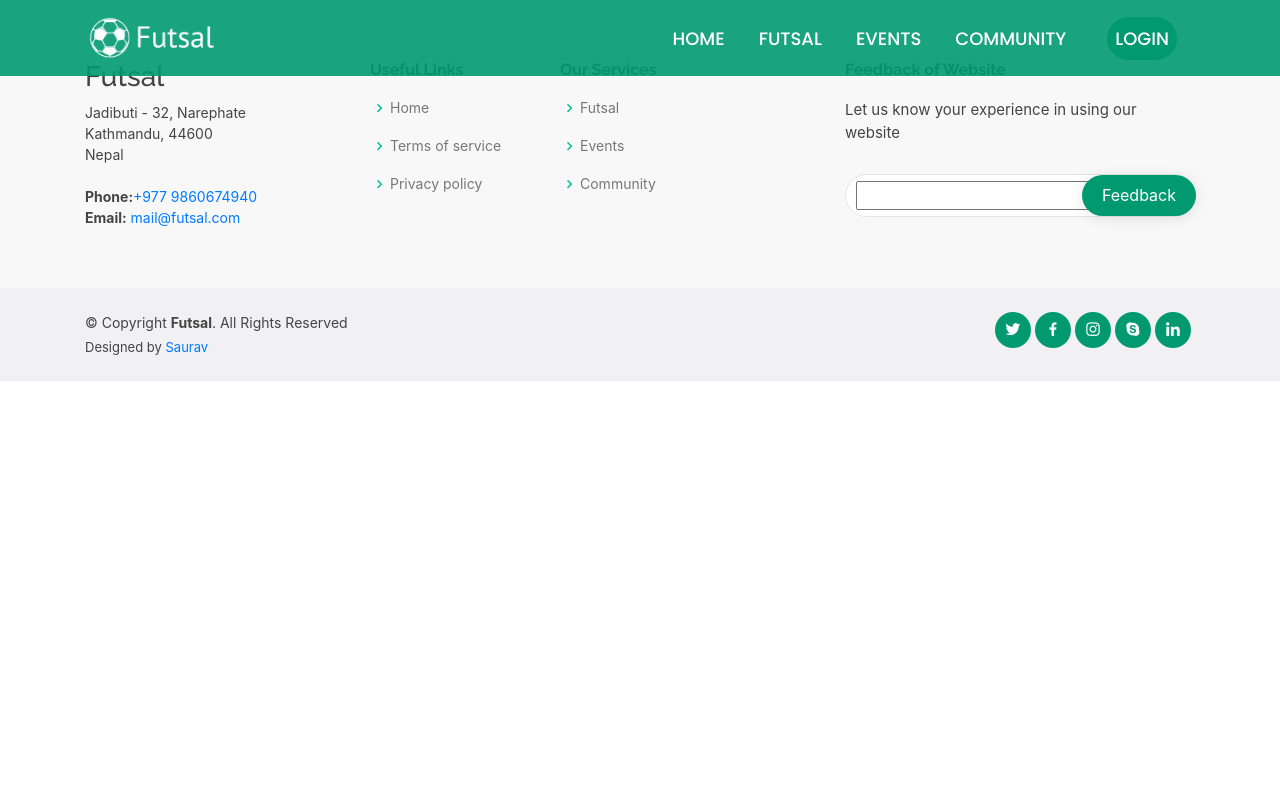
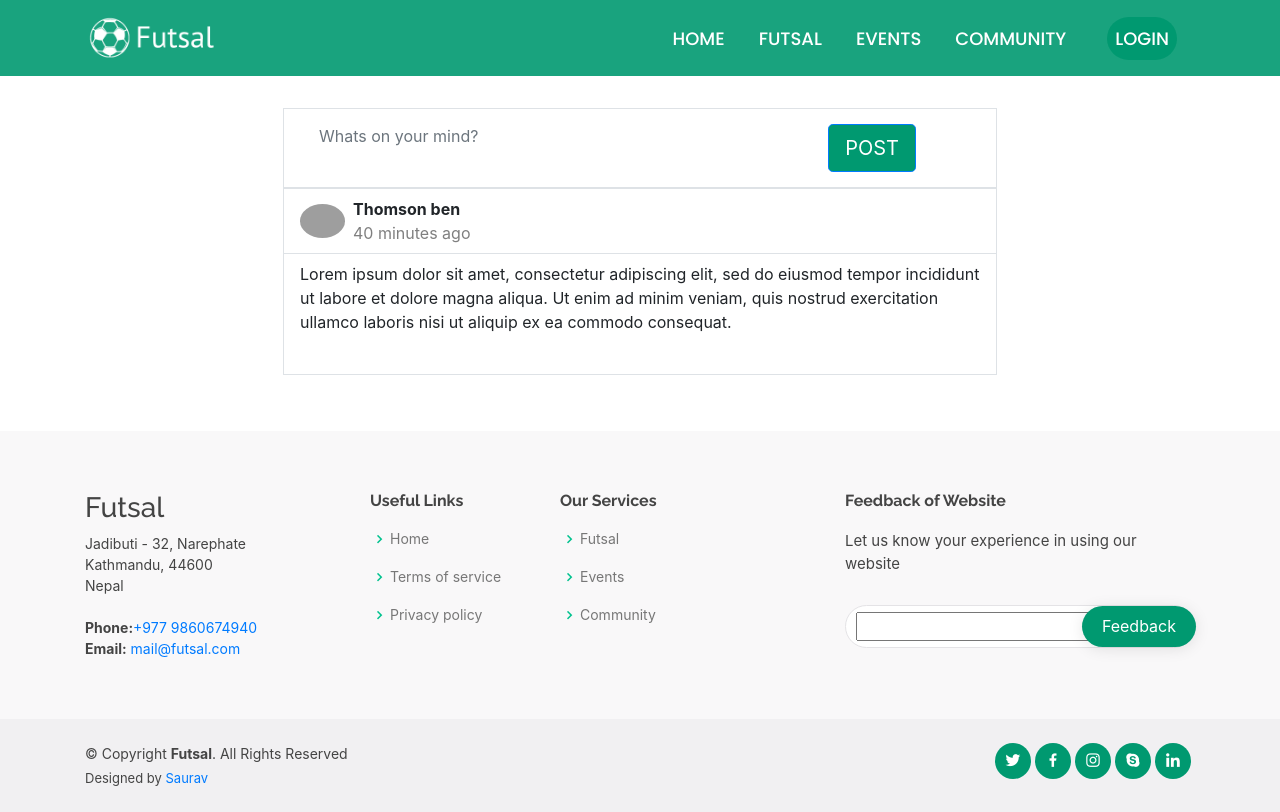
Before and after one commit to pSaurav10/FutsalFrontend, a React (Create React App) app: page /Community in a window 1280 px wide. Built offline with nearby package versions, Linux system fonts and the light colour scheme; grey boxes are pictures that could not be loaded.

Commit message:
Community post insert

```diff
--- a/src/App.css
+++ b/src/App.css
@@ -1212,3 +1212,8 @@ section {
 .form-group .btn:hover {
   background:#00664b;
 }
+
+
+.posts{
+  margin-top: 100px !important;
+}
--- a/src/Body/Body.js
+++ b/src/Body/Body.js
@@ -9,6 +9,7 @@ import FutsalRegister from './Futsal/FutsalRegister';
 import EventPage from './Event/Event';
 import EventDetail from './Event/EventDetail';
 import EventRegister from './Event/EventRegister';
+import Community from './Community/Community';
 
 class Body extends Component {
     render() {
@@ -18,6 +19,7 @@ class Body extends Component {
                     <Route path="/" exact component={Main}></Route>
                     <Route path="/Futsal" exact component={FutsalPage}></Route>
                     <Route path="/Event" exact component={EventPage}></Route>
+                    <Route path="/Community" exact component={Community}></Route>
                     <Route path='/register' exact component={Register}></Route>
                     <Route path="/login" exact component={Login}></Route>
                     <Route path="/futsal/fetch/:id" exact component={FutsalDetail}></Route>
--- /dev/null
+++ b/src/Body/Community/Community.js
@@ -0,0 +1,67 @@
+import { Component, state, insertPost, postHandler } from "react";
+import { Route, Link } from 'react-router-dom';
+import axios from 'axios';
+
+class Community extends Component {
+    state = {
+        post: "",
+        config : {
+            headers : {'authorization': `Bearer ${localStorage.getItem('token')}`}
+        }
+    }
+    insertPost = (e) => {
+        this.setState({
+            [e.target.name]: e.target.value
+        })
+    }
+
+    postHandler = (e) => {
+        e.preventDefault();
+        axios.post("http://localhost:8080/post/add", this.state,this.state.config)
+        .then((response) => {
+             console.log(response)
+        })
+        .catch((err) => {
+             console.log(err)
+        })
+    }
+    render() {
+        return (
+            <div class="container mt-4 mb-5 ">
+                <div class="d-flex justify-content-center row posts">
+                    <div class="col-md-8">
+                        <div class="feed p-2">
+                            <div class="d-flex flex-row justify-content-between align-items-center p-2 bg-white border">
+
+                                <div class="input-group col-lg-8 mb-4">
+
+                                    <input id="post" type="text" name="post"
+                                    value={this.state.post} onChange={this.insertPost} required
+                                    placeholder="Whats on your mind?" class="form-control bg-white border-0" />
+                                </div>
+                                <div class="form-group col-lg4 mx-auto mb-0">
+                                <button className="btn btn-lg btn-primary btn-block text-uppercase" type="submit" onClick={this.postHandler}>Post</button>
+                                </div>
+                            </div>
+                            <div class="bg-white border">
+                                <div>
+                                    <div class="d-flex flex-row justify-content-between align-items-center p-2 border-bottom">
+                                        <div class="d-flex flex-row align-items-center feed-text px-2"><img class="rounded-circle" src="https://i.imgur.com/aoKusnD.jpg" width="45" />
+                                            <div class="d-flex flex-column flex-wrap ml-2"><span class="font-weight-bold">Thomson ben</span><span class="text-black-50 time">40 minutes ago</span></div>
+                                        </div>
+                                        <div class="feed-icon px-2"><i class="fa fa-ellipsis-v text-black-50"></i></div>
+                                    </div>
+                                </div>
+                                <div class="p-2 px-3"><span>Lorem ipsum dolor sit amet, consectetur adipiscing elit, sed do eiusmod tempor incididunt ut labore et dolore magna aliqua.
+                                    Ut enim ad minim veniam, quis nostrud exercitation ullamco laboris nisi ut aliquip ex ea commodo consequat.</span></div>
+                                <div class="d-flex justify-content-end socials p-2 py-3"><i class="fa fa-thumbs-up"></i><i class="fa fa-comments-o"></i><i class="fa fa-share"></i></div>
+                            </div>
+
+                        </div>
+                    </div>
+                </div>
+            </div>
+        )
+    }
+}
+export default Community;
--- a/src/Body/Event/EventRegister.js
+++ b/src/Body/Event/EventRegister.js
@@ -39,7 +39,7 @@ class EventRegister extends Component {
         data.append('userid', this.state.userid)
         data.append('approve', this.state.approve)
 
-        axios.post("http://localhost:8080/event/add", data)
+        axios.post("http://localhost:8080/event/add", data,this.state.config)
         .then((response)=>{
             console.log(response)
         })
--- a/src/Body/Futsal/FutsalRegister.js
+++ b/src/Body/Futsal/FutsalRegister.js
@@ -39,7 +39,7 @@ class FutsalRegister extends Component {
         data.append('userid', this.state.userid)
         data.append('approve', this.state.approve)
 
-        axios.post("http://localhost:8080/futsal/register", data)
+        axios.post("http://localhost:8080/futsal/register", data,this.state.config)
         .then((response)=>{
             console.log(response)
         })
```
